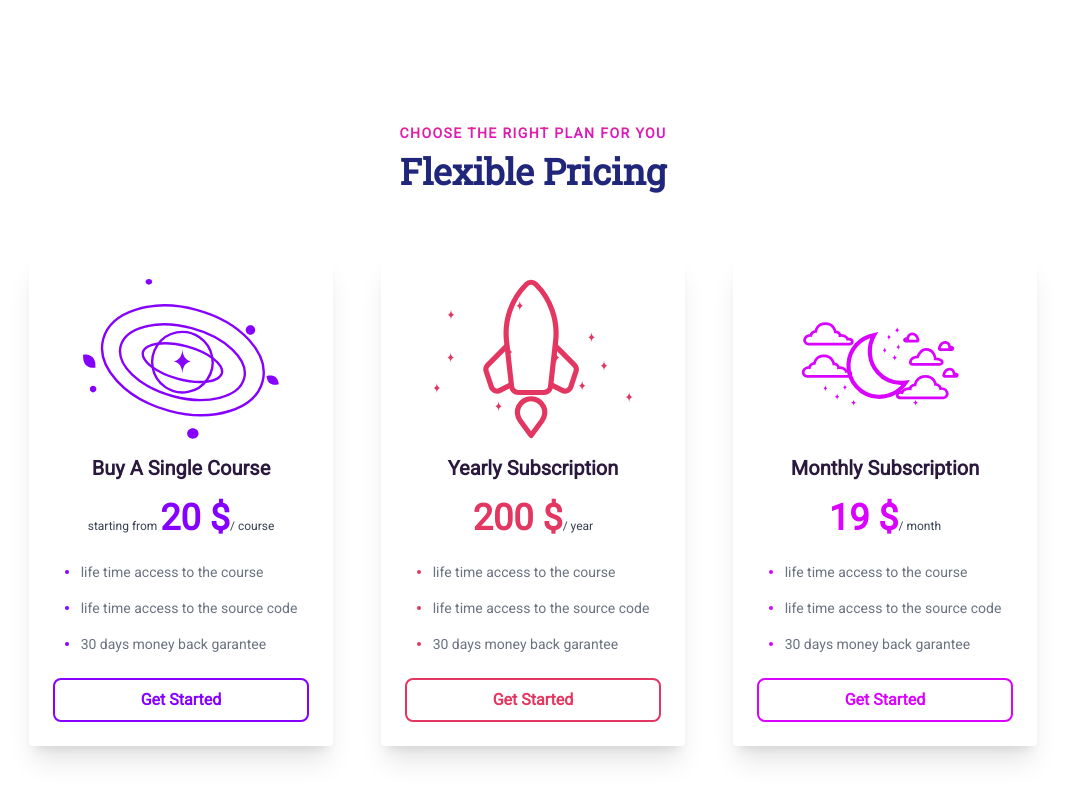
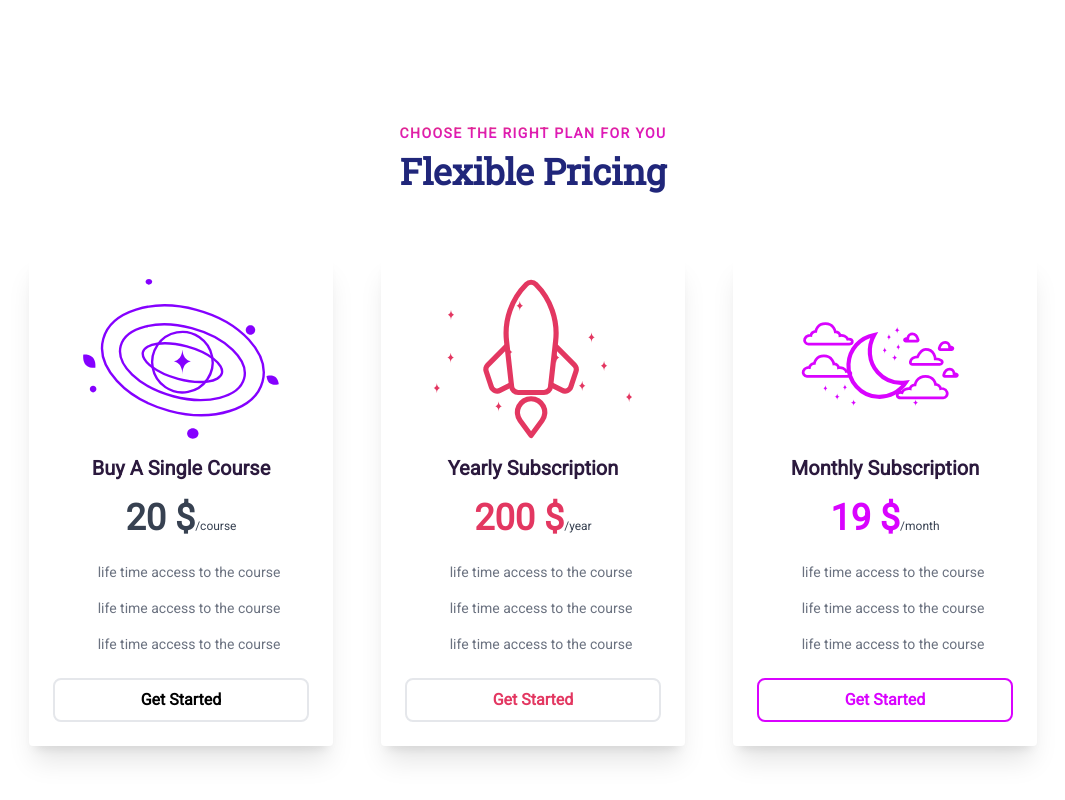
Before and after one commit to ZinoChan/dev-courses, a Next.js app: page / in a window 1280 px wide. Shown: the part 1518-2318 px from the top of the page, without its empty margins (107-1172 px from the left). Built offline with nearby package versions, Linux system fonts and the light colour scheme.

Commit message:
clean up

```diff
--- a/src/common/components/Pricing/index.tsx
+++ b/src/common/components/Pricing/index.tsx
@@ -5,6 +5,44 @@ import pricing_2 from "../../../assets/pricing_2.svg";
 import pricing_3 from "../../../assets/pricing_3.svg";
 
 const Pricing = () => {
+  const plans = [
+    {
+      title: "Buy a Single Course",
+      price: 20,
+      per: "course",
+      pros: [
+        "life time access to the course",
+        "life time access to the source code",
+        "30 days money back garantee",
+      ],
+      color: "primary-300",
+      icon: pricing_1,
+    },
+    {
+      title: "yearly subscription",
+      price: 200,
+      per: "year",
+      pros: [
+        "life time access to the course",
+        "life time access to the source code",
+        "30 days money back garantee",
+      ],
+      color: "primary-100",
+      icon: pricing_2,
+    },
+    {
+      title: "monthly subscription",
+      price: 19,
+      per: "month",
+      pros: [
+        "life time access to the course",
+        "life time access to the source code",
+        "30 days money back garantee",
+      ],
+      color: "primary-200",
+      icon: pricing_3,
+    },
+  ];
   return (
     <section className="py-20">
       <div className="max-w-screen-lg mx-auto px-2">
@@ -13,121 +51,50 @@ const Pricing = () => {
           subHeadline="choose the right plan for you"
         />
         <div className="grid grid-cols-3 gap-12">
-          <div className="shadow-xl rounded bg-white p-6">
+          {plans.map((plan, index) => (
+            <div
+              key={`${plan.title}-${index}`}
+              className="shadow-xl rounded bg-white p-6"
+            >
               <div className="mb-2 text-center">
                 <Image
-                src={pricing_1}
+                  src={plan.icon}
                   width={200}
                   height={160}
                   alt="pricing_illustration"
                 />
               </div>
               <h3 className="font-secondary font-bold  text-xl text-center capitalize mb-4 text-primary-dark-200">
-              Buy a Single Course
+                {plan.title}
               </h3>
               <p className="text-xs text-center text-gray-700 mb-6">
-              starting from{" "}
-              <span className="font-bold text-4xl text-primary-300">20 $</span>/
-              course
+                <span className={`font-bold text-4xl text-${plan.color}`}>
+                  {plan.price} $
+                </span>
+                /{plan.per}
               </p>
               <div className="mb-6 text-sm w-max mx-auto">
-              <div className="flex space-x-3 items-center  mb-4">
-                <span className="bg-primary-300 w-1 h-1 rounded-full"></span>
-                <p className=" text-gray-500 ">
+                {plan.pros.map((item, index) => (
+                  <div
+                    key={`${item}-${index}`}
+                    className="flex space-x-3 items-center  mb-4"
+                  >
+                    <span
+                      className={`bg-${plan.color} w-1 h-1 rounded-full`}
+                    ></span>
+                    <p className=" text-gray-500">
                       life time access to the course
                     </p>
                   </div>
-              <div className="flex space-x-3 items-center  mb-4">
-                <span className="bg-primary-300 w-1 h-1 rounded-full"></span>
-                <p className=" text-gray-500 ">
-                  life time access to the source code
-                </p>
+                ))}
               </div>
-              <div className="flex space-x-3 items-center mb-4">
-                <span className="bg-primary-300 w-1 h-1 rounded-full"></span>
-                <p className=" text-gray-500 ">30 days money back garantee</p>
-              </div>
-            </div>
-            <button className="rounded-lg w-full py-2 border-2 border-primary-300 text-primary-300 font-bold capitalize">
+              <button
+                className={`rounded-lg w-full py-2 border-2 border-${plan.color} text-${plan.color} font-bold capitalize`}
+              >
                 get started
               </button>
             </div>
-          <div className="shadow-xl rounded bg-white p-6 ">
-            <div className="mb-2 text-center">
-              <Image
-                src={pricing_2}
-                width={200}
-                height={160}
-                alt="pricing_illustration"
-              />
-            </div>
-            <h3 className="font-secondary font-bold  text-xl text-center capitalize mb-4 text-primary-dark-200">
-              yearly subscription
-            </h3>
-            <p className="text-xs text-center text-gray-700 mb-6">
-              <span className="font-bold text-4xl text-primary-100">200 $</span>
-              / year
-            </p>
-            <div className="mb-6 text-sm w-max mx-auto">
-              <div className="flex space-x-3 items-center  mb-4">
-                <span className="bg-primary-100 w-1 h-1 rounded-full"></span>
-                <p className=" text-gray-500 ">
-                  life time access to the course
-                </p>
-              </div>
-              <div className="flex space-x-3 items-center  mb-4">
-                <span className="bg-primary-100 w-1 h-1 rounded-full"></span>
-                <p className=" text-gray-500 ">
-                  life time access to the source code
-                </p>
-              </div>
-              <div className="flex space-x-3 items-center mb-4">
-                <span className="bg-primary-100 w-1 h-1 rounded-full"></span>
-                <p className=" text-gray-500 ">30 days money back garantee</p>
-              </div>
-            </div>
-            <button className="rounded-lg w-full py-2 border-2 border-primary-100 text-primary-100 font-bold capitalize">
-              get started
-            </button>
-          </div>
-          <div className="shadow-xl rounded bg-white p-6">
-            <div className="mb-2 text-center">
-              <Image
-                src={pricing_3}
-                width={200}
-                height={160}
-                alt="pricing_illustration"
-              />
-            </div>
-            <h3 className="font-secondary font-bold  text-xl text-center capitalize mb-4 text-primary-dark-200">
-              monthly subscription
-            </h3>
-            <p className="text-xs text-center text-gray-700 mb-6">
-              <span className="font-bold text-4xl text-primary-200">19 $</span>/
-              month
-            </p>
-            <div className="mb-6 text-sm w-max mx-auto">
-              <div className="flex space-x-3 items-center  mb-4">
-                <span className="bg-primary-200 w-1 h-1 rounded-full"></span>
-                <p className=" text-gray-500 ">
-                  life time access to the course
-                </p>
-              </div>
-              <div className="flex space-x-3 items-center  mb-4">
-                <span className="bg-primary-200 w-1 h-1 rounded-full"></span>
-                <p className=" text-gray-500 ">
-                  life time access to the source code
-                </p>
-              </div>
-              <div className="flex space-x-3 items-center mb-4">
-                <span className="bg-primary-200 w-1 h-1 rounded-full"></span>
-                <p className=" text-gray-500 ">30 days money back garantee</p>
-              </div>
-            </div>
-            <button className="rounded-lg w-full py-2 border-2 border-primary-200 text-primary-200 font-bold capitalize">
-              get started
-            </button>
-          </div>
+          ))}
         </div>
       </div>
     </section>
```
Lines whose indentation alone changed are shown as unchanged.
